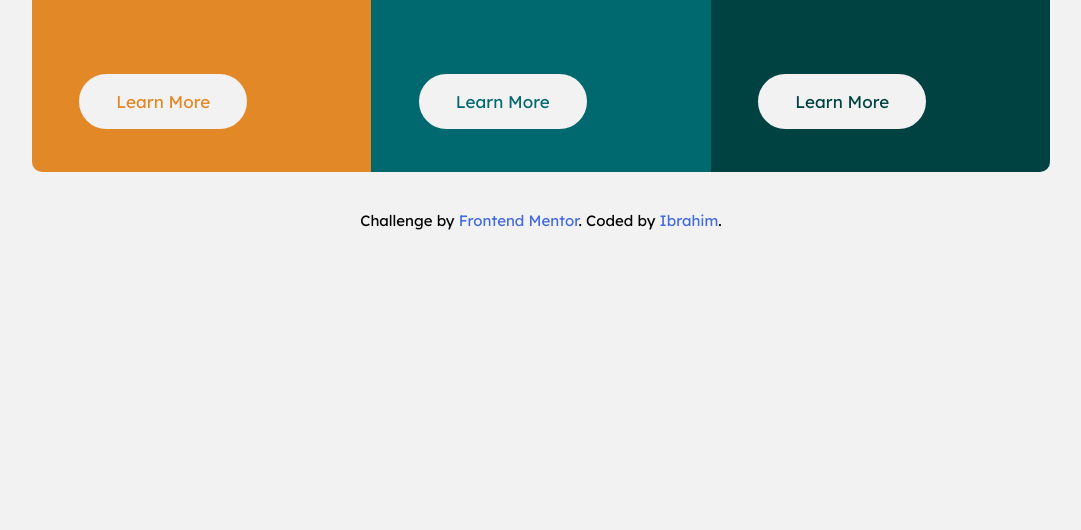
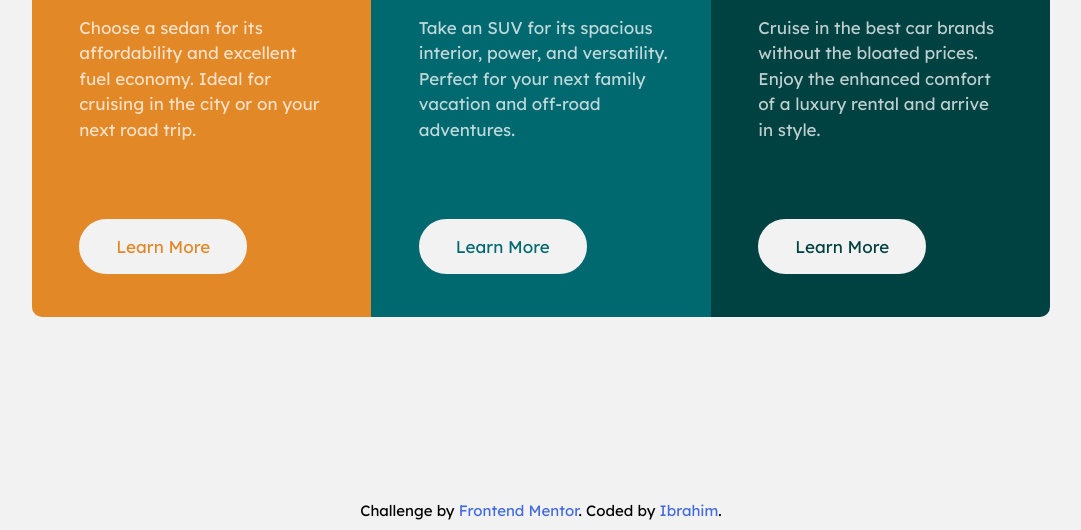
Before and after one commit to ibrahimano/3-column-preview-card-component-main, a plain HTML site: page index.html in a window 1280 px wide. Shown: the part 376-906 px from the top of the page, without its empty margins (99-1180 px from the left). Before the commit the page ends 800 px from the top, so only its background shows below. Drawn offline with Linux system fonts and the light colour scheme.

Commit message:
Update style.css

```diff
--- a/style.css
+++ b/style.css
@@ -11,12 +11,13 @@ body
 }
 
 
-.flex-card
-{
-	margin: 3% 0%;
-	display: flex;
-	flex-wrap: nowrap;
-	justify-content: center;
+.flex-card {
+    margin: 3% 0%;
+    display: flex;
+    flex-wrap: nowrap;
+    justify-content: center;
+    align-items: center;
+    min-height: 100vh;
 }
 
 .card
```
